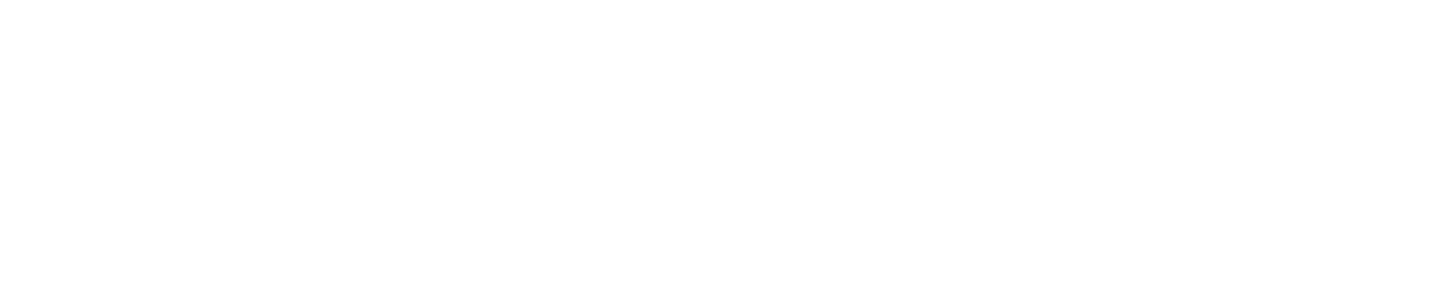
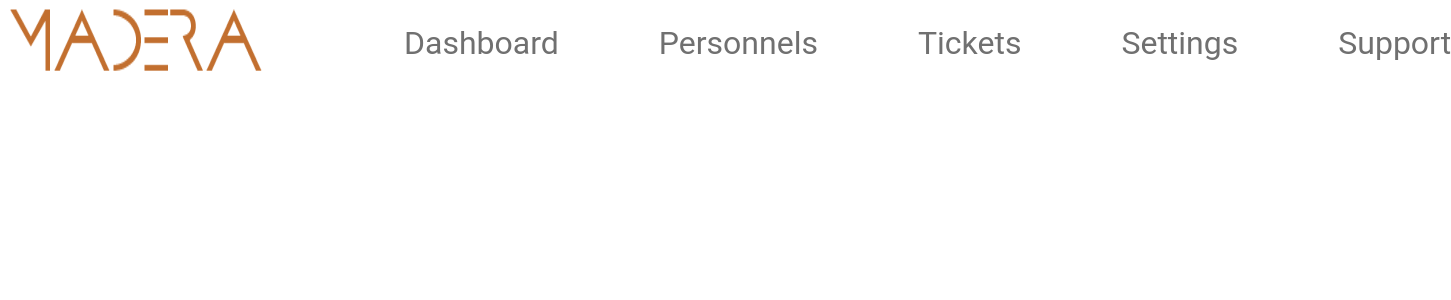
Before and after one commit to PeterisAlexander/AngularProject, an Angular app in the folder Angular-Madera2/: page /dashboard in a window 1280 px wide. Before the commit this address led to /. Shown: the top 300 px of the page, 1451 px wide, since content can reach past the window. Built offline with nearby package versions, Linux system fonts and the light colour scheme.

Commit message:
Creation du menu madera

```diff
--- a/Angular-Madera2/package.json
+++ b/Angular-Madera2/package.json
@@ -15,6 +15,7 @@
     "@angular/common": "~11.1.0",
     "@angular/compiler": "~11.1.0",
     "@angular/core": "~11.1.0",
+    "@angular/flex-layout": "^11.0.0-beta.33",
     "@angular/forms": "~11.1.0",
     "@angular/platform-browser": "~11.1.0",
     "@angular/platform-browser-dynamic": "~11.1.0",
--- a/Angular-Madera2/src/app/business/dashboard/page/dashboard-home/dashboard-home.component.css
+++ b/Angular-Madera2/src/app/business/dashboard/page/dashboard-home/dashboard-home.component.css
@@ -0,0 +1,64 @@
+.menu-header {
+  display: flex;
+}
+
+.item-header {
+  display: block;
+  flex: 0 0 auto;
+}
+
+ul {
+  list-style: none;
+}
+
+li {
+  display: inline-block;
+  vertical-align: middle;
+}
+
+a:hover,
+a:focus,
+a:active {
+  color: #f65f08;
+  text-decoration: none;
+}
+
+a {
+  font-family: "Roboto", "Helvetica Neue", Helvetica, sans-serif;
+  text-decoration: none;
+  transition: color 0.1s, background-color 0.1s;
+}
+
+a {
+  position: relative;
+  display: block;
+  margin-left: 100px;
+  font-size: 32px;
+  /* line-height: 16px; */
+  transition: color 0.1s, background-color 0.1s, padding 0.2s ease-in;
+  color: #707070;
+}
+
+a::before {
+  content: "";
+  display: block;
+  position: absolute;
+  text-align: center;
+  bottom: -15px;
+  height: 3px;
+  width: 100%;
+  background-color: #f65f08;
+  transform-origin: right top;
+  transform: scale(0, 1);
+  transition: color 0.1s, transform 0.2s ease-out;
+}
+
+a:active::before {
+  background-color: #000;
+}
+
+a:hover::before,
+a:focus::before {
+  transform-origin: left top;
+  transform: scale(1, 1);
+}
--- a/Angular-Madera2/src/app/business/dashboard/page/dashboard-home/dashboard-home.component.html
+++ b/Angular-Madera2/src/app/business/dashboard/page/dashboard-home/dashboard-home.component.html
@@ -1 +1,28 @@
-<p>dashboard works!</p>
+<div class="menu-header">
+  <img
+    fxLayout
+    fxLayoutAlign="center center"
+    src="../../../../../assets/illustration/logos/logo_texte_madera.png"
+  />
+  <div class="item-header">
+    <nav>
+      <ul>
+        <li>
+          <a href="#">Dashboard</a>
+        </li>
+        <li>
+          <a href="#">Personnels</a>
+        </li>
+        <li>
+          <a href="#">Tickets</a>
+        </li>
+        <li>
+          <a href="#">Settings</a>
+        </li>
+        <li>
+          <a href="#">Support</a>
+        </li>
+      </ul>
+    </nav>
+  </div>
+</div>
--- a/Angular-Madera2/src/app/business/home/home.component.html
+++ b/Angular-Madera2/src/app/business/home/home.component.html
@@ -1 +1,6 @@
-<p>home works!</p>
+<h1>Bienvenu sur l'application MADERA</h1>
+<p>réalisé avec le langage Angular</p>
+
+<a href="/dashboard">Dashboard</a>
+<br />
+<a href="/login">Login</a>
--- a/Angular-Madera2/src/app/business/login/login.component.css
+++ b/Angular-Madera2/src/app/business/login/login.component.css
@@ -23,7 +23,7 @@
 
 .signIn {
   display: block;
-    font-family: 'Roboto';
+  font-family: "Roboto";
   font-size: 80px;
   color: #707070;
   margin-top: 110px;
@@ -45,9 +45,9 @@
   margin-left: 140px;
 }
 
-a {
+.text {
   text-decoration: none;
-    font-family: 'Roboto';
+  font-family: "Roboto";
   font-size: 32px;
   color: #707070;
   margin-left: 220px;
@@ -55,7 +55,7 @@
 
 .btn {
   display: block;
-    background-color: #A24611;
+  background-color: #a24611;
   border-radius: 50px;
   border: solid 0.5 #707070;
   color: white;
@@ -64,4 +64,7 @@
   margin-top: 55px;
   margin-left: 200px;
   font-size: 48px;
+  text-align: center;
+  text-decoration: none;
+  padding-top: 15px;
 }
--- a/Angular-Madera2/src/app/business/login/login.component.html
+++ b/Angular-Madera2/src/app/business/login/login.component.html
@@ -1,11 +1,17 @@
 <div class="main">
-    <img class="imgMaison" src="../../../assets/illustration/images/maison_modulaire_login.png">
-    <div class="form">
-        <label class="signIn">Sign In</label>
-        <input type="email" placeholder="Email" name="email">
-        <input type="password" placeholder="Password" name="password">
-        <a>Forgot your password ?</a>
-        <button class="btn">SIGN IN</button>
-    </div>
-    <img class="logoImg" src="../../../assets/illustration/logos/logo_image_madera.png">
+  <img
+    class="imgMaison"
+    src="../../../assets/illustration/images/maison_modulaire_login.png"
+  />
+  <div class="form">
+    <label class="signIn">Sign In</label>
+    <input type="email" placeholder="Email" name="email" />
+    <input type="password" placeholder="Password" name="password" />
+    <a class="text">Forgot your password ?</a>
+    <a href="/dashboard" class="btn">SIGN IN</a>
+  </div>
+  <img
+    class="logoImg"
+    src="../../../assets/illustration/logos/logo_image_madera.png"
+  />
 </div>
```
Also changed, not shown: Angular-Madera2/src/app/app-routing.module.ts (+10 -0 lines), 1 other file (tests, documents, lock files or other folders). Lines whose indentation alone changed are shown as unchanged.
